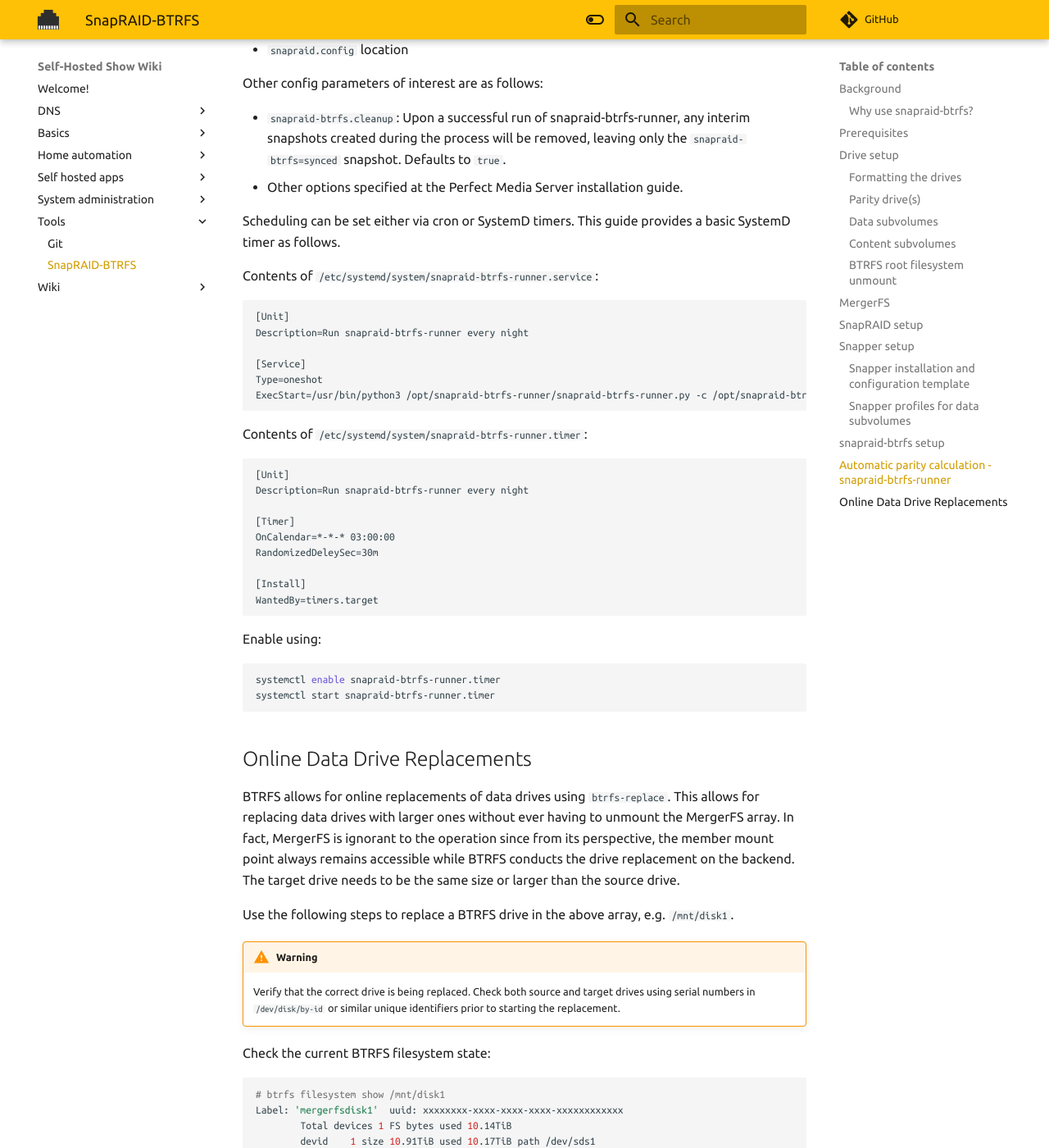
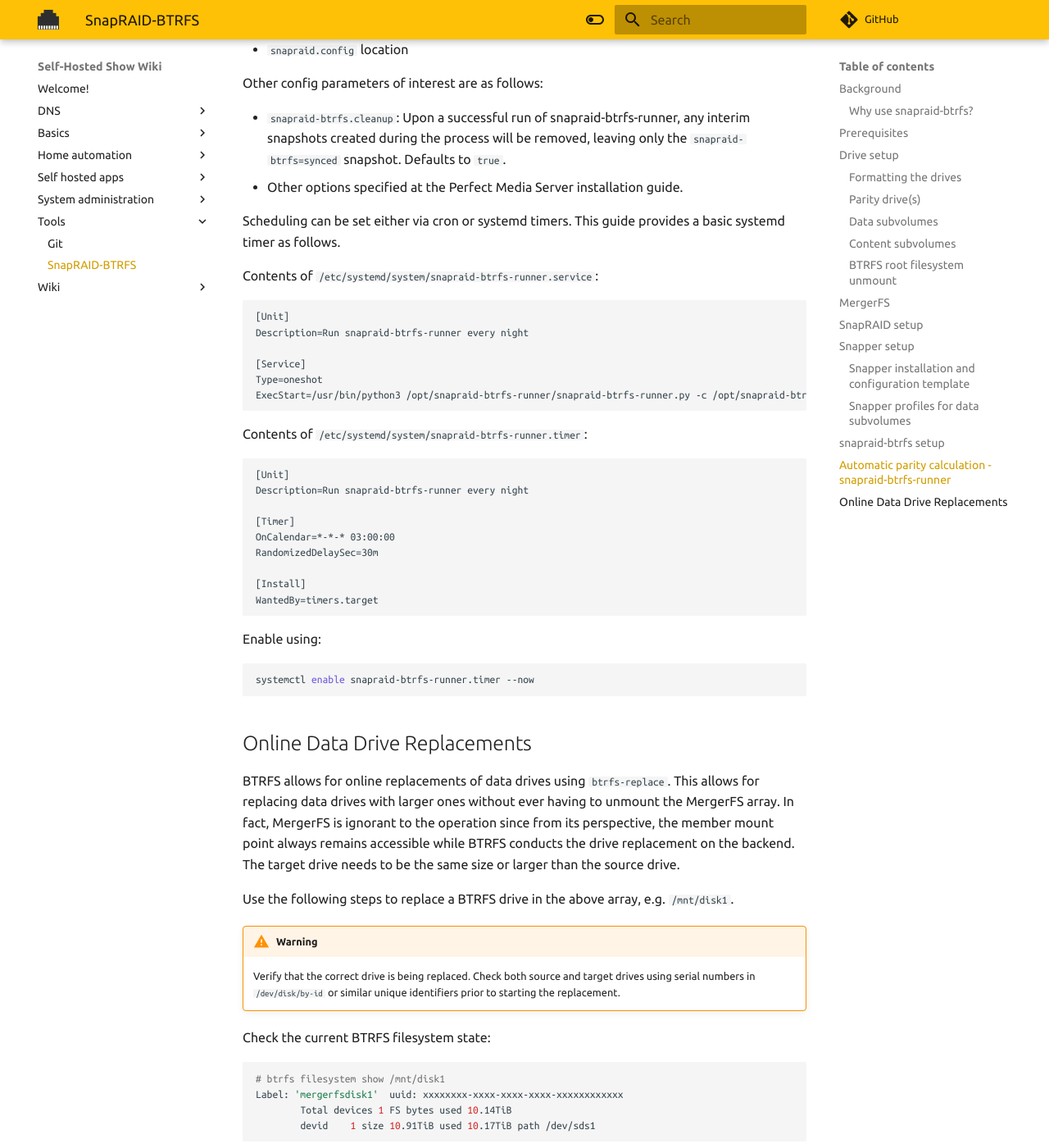
Before and after one commit to selfhostedshow/wiki, an MkDocs documentation site: the page built from docs/tools/snapraid-btrfs.md, in a window 1280 px wide and 1400 px high, scrolled down 6839 px. Shown: the whole window at 82% size. Built offline with MkDocs 1.6.1 and Material for MkDocs 9.7.7, drawn with Linux system fonts in a browser that asks for light colours; comment, search, counter and statistics services are not loaded.

Commit message:
Minor fixes and improvements to snapraid-btrfs.md (#107)
Fix typo in the runner timer, fix capitalisation of systemd, collapse activation of the timer into one line

````diff
--- a/docs/tools/snapraid-btrfs.md
+++ b/docs/tools/snapraid-btrfs.md
@@ -263,7 +263,7 @@ Other config parameters of interest are as follows:
 - `snapraid-btrfs.cleanup`: Upon a successful run of snapraid-btrfs-runner, any interim snapshots created during the process will be removed, leaving only the `snapraid-btrfs=synced` snapshot. Defaults to `true`.
 - Other options specified at the Perfect Media Server installation guide.
 
-Scheduling can be set either via cron or SystemD timers. This guide provides a basic SystemD timer as follows.
+Scheduling can be set either via cron or systemd timers. This guide provides a basic systemd timer as follows.
 
 Contents of `/etc/systemd/system/snapraid-btrfs-runner.service`:
 
@@ -284,7 +284,7 @@ Description=Run snapraid-btrfs-runner every night
 
 [Timer]
 OnCalendar=*-*-* 03:00:00
-RandomizedDeleySec=30m
+RandomizedDelaySec=30m
 
 [Install]
 WantedBy=timers.target
@@ -293,8 +293,7 @@ WantedBy=timers.target
 Enable using:
 
 ```bash
-systemctl enable snapraid-btrfs-runner.timer
-systemctl start snapraid-btrfs-runner.timer
+systemctl enable snapraid-btrfs-runner.timer --now
 ```
 
 ## Online Data Drive Replacements
````
